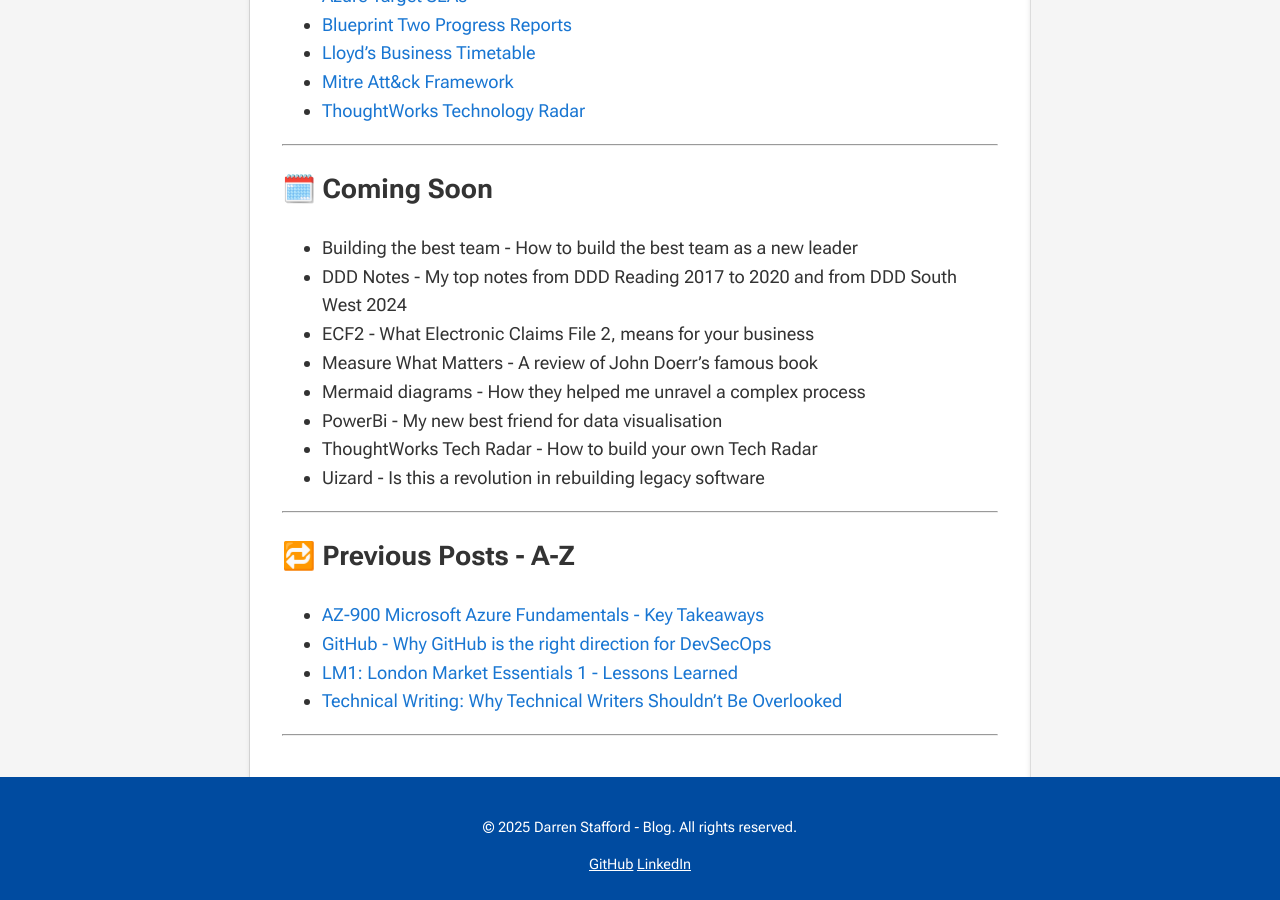
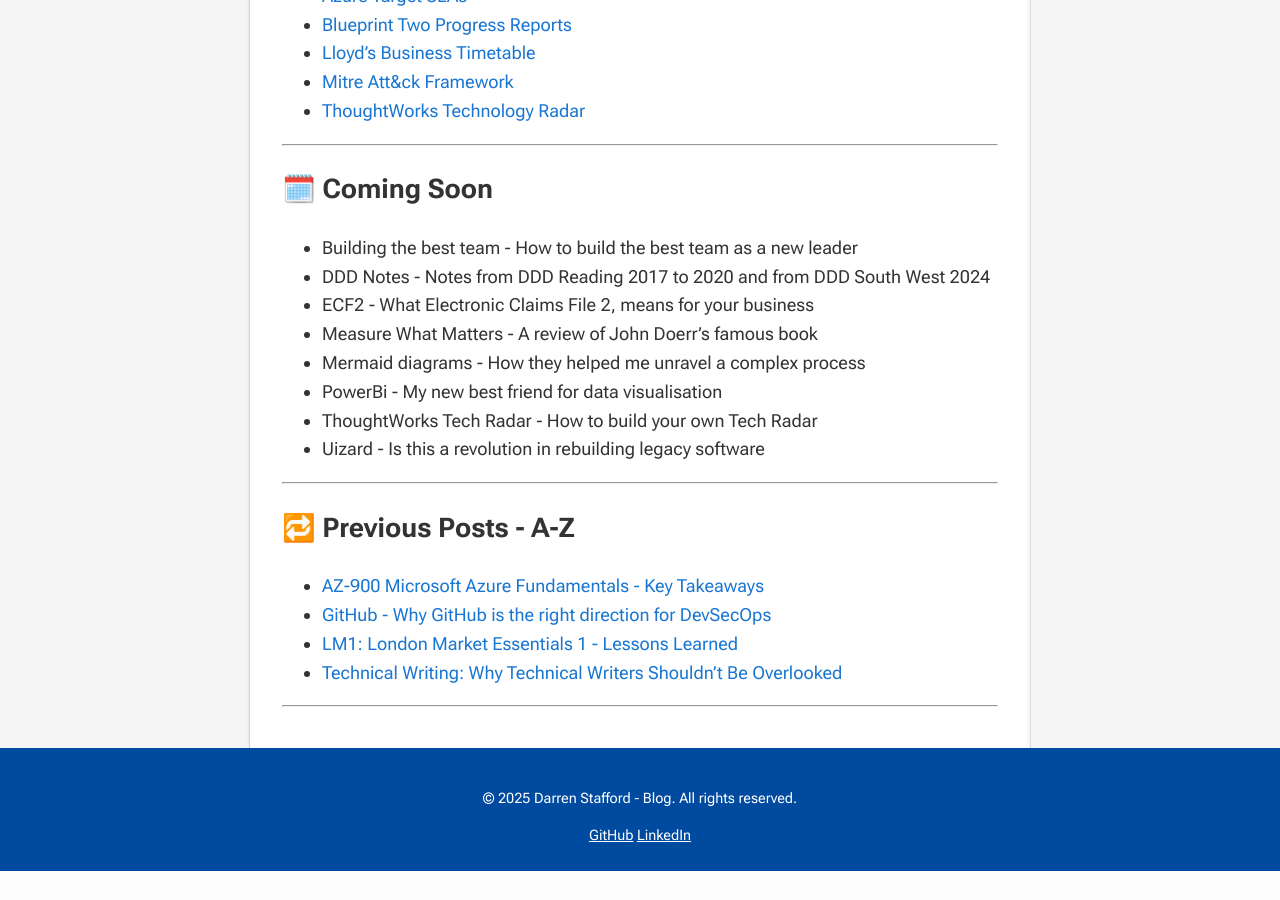
Before and after one commit to dazstaffs/blog, a Jekyll site: the page built from index.md, in a window 1280 px wide and 900 px high, scrolled down 1012 px. Built offline with Jekyll 4.4.1, drawn with Linux system fonts in a browser that asks for light colours; after the commit the page ends 1883 px from its top, so only the background shows below that.

Commit message:
Publishing DDD notes

```diff
--- a/index.md
+++ b/index.md
@@ -41,7 +41,7 @@ A concise breakdown of core cloud concepts, Azure services, security, and pricin
 ## 🗓️ Coming Soon
 
 - Building the best team - How to build the best team as a new leader
-- DDD Notes - My top notes from DDD Reading 2017 to 2020 and from DDD South West 2024
+- DDD Notes - Notes from DDD Reading 2017 to 2020 and from DDD South West 2024
 - ECF2 - What Electronic Claims File 2, means for your business
 - Measure What Matters - A review of John Doerr's famous book
 - Mermaid diagrams - How they helped me unravel a complex process
```
